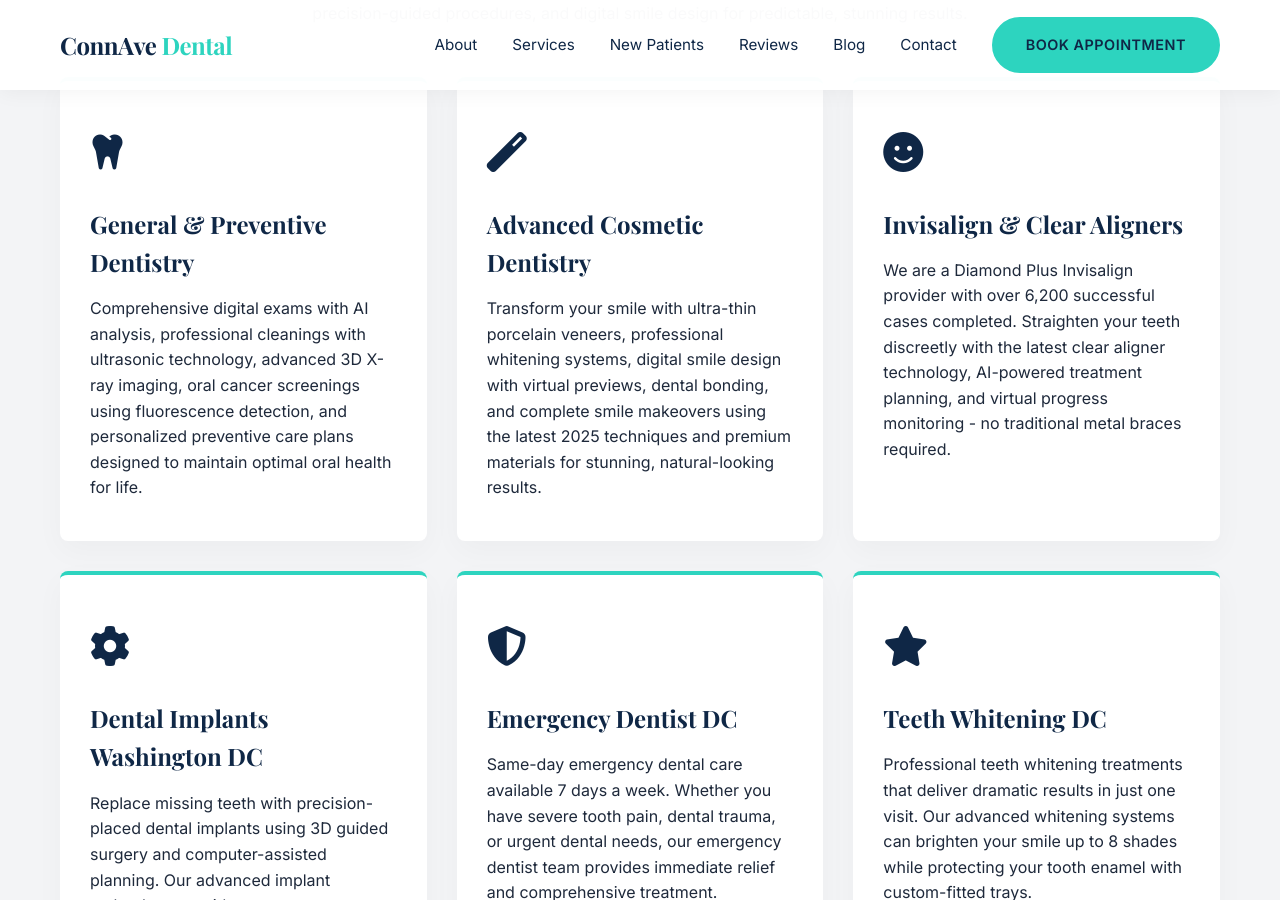
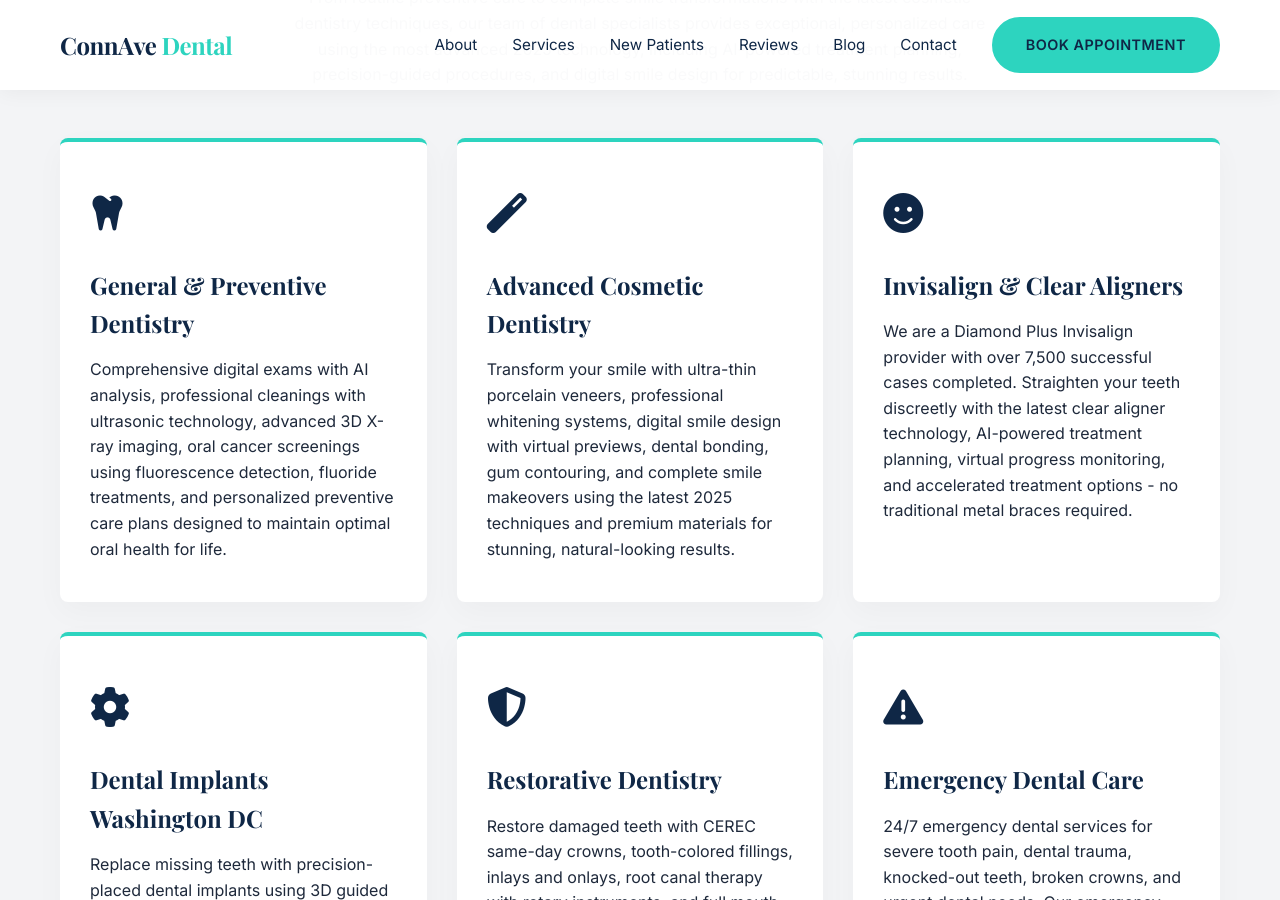
Before and after one commit to asquitt/asquitt.github.io, a Jekyll site: the page index.html, which Jekyll copies as it is, in a window 1280 px wide and 900 px high, scrolled down 2015 px. Built offline with Jekyll 4.4.1, drawn with Linux system fonts in a browser that asks for light colours; some of the changed text lies outside the part shown.

Commit message:
Refresh and update content: index.html

```diff
--- a/index.html
+++ b/index.html
@@ -271,8 +271,8 @@
 <h1>Washington DC's #1 Rated Dentist<br>with Revolutionary 2025 AI Technology</h1>
 <p>Experience world-class dental care with Washington DC's most trusted dentist. Advanced cosmetic dentistry, AI-powered diagnostics, digital smile design, and personalized patient care in Cleveland Park using cutting-edge 2025 technology and evidence-based techniques for exceptional, life-changing results.</p>
 <div style="margin-top: 30px;">
-<a class="btn btn-primary" href="#contact">Schedule Your Free Consultation</a>
-<a class="btn btn-outline" href="#services" style="margin-left: 15px;">Explore Our Services</a>
+<a class="btn btn-primary" href="#contact">Schedule Your Free Consultation Today</a>
+<a class="btn btn-outline" href="#services" style="margin-left: 15px;">Explore Our Advanced Services</a>
 </div>
 </div>
 </section>
@@ -280,7 +280,7 @@
 <div class="container info-grid">
 <div class="info-item"><i class="fas fa-map-marker-alt"></i> Connecticut Ave NW, DC 20008</div>
 <div class="info-item"><i class="fas fa-phone-alt"></i> (202) 555-0123</div>
-<div class="info-item"><i class="fas fa-star"></i> 4.9★ Top-Rated DC Dentist (850+ Reviews)</div>
+<div class="info-item"><i class="fas fa-star"></i> 4.9★ Top-Rated DC Dentist (1,200+ Reviews)</div>
 </div>
 </div>
 <section class="section" id="about">
@@ -288,8 +288,8 @@
 <div class="about-text">
 <h3>Welcome to ConnAve Dental</h3>
 <h2 style="margin-bottom: 20px;">Washington DC's Premier Dentist Since 2010</h2>
-<p>As Washington DC's leading dentist, we're proudly located in the prestigious Cleveland Park area (20008), serving the DC community for over 15 years with exceptional cosmetic dentistry and comprehensive dental care. Our practice combines revolutionary 2025 dental technology including AI-powered diagnostics, 3D digital imaging, and precision-guided treatments with personalized, compassionate care that consistently exceeds patient expectations.</p>
-<p>We understand dental anxiety is real. That's why we've created a luxurious, spa-like environment with premium amenities including noise-canceling headphones, heated massage chairs, aromatherapy, warm towels, and complimentary refreshments. Our mission is to transform your dental experience into a comfortable, relaxing journey while delivering outstanding, life-changing results using the most advanced 2025 techniques and materials.</p>
+<p>As Washington DC's leading dentist, we're proudly located in the prestigious Cleveland Park area (20008), serving the DC community for over 15 years with exceptional cosmetic dentistry and comprehensive dental care. Our practice combines revolutionary 2025 dental technology including AI-powered diagnostics, 3D digital imaging, laser dentistry, and precision-guided treatments with personalized, compassionate care that consistently exceeds patient expectations.</p>
+<p>We understand dental anxiety affects many patients. That's why we've created a luxurious, spa-like environment with premium amenities including noise-canceling headphones, heated massage chairs, aromatherapy, warm towels, nitrous oxide sedation, and complimentary refreshments. Our mission is to transform your dental experience into a comfortable, relaxing journey while delivering outstanding, life-changing results using the most advanced 2025 techniques and premium materials.</p>
 <br>
 <ul style="list-style: none;">
 <li style="margin-bottom: 10px;"><i class="fas fa-check" style="color: var(--secondary); margin-right: 10px;"></i> Revolutionary 3D Digital Imaging &amp; AI-Powered Diagnostics</li>
@@ -297,6 +297,7 @@
 <li style="margin-bottom: 10px;"><i class="fas fa-check" style="color: var(--secondary); margin-right: 10px;"></i> Flexible Weekend &amp; Evening Hours to Fit Your Busy Schedule</li>
 <li style="margin-bottom: 10px;"><i class="fas fa-check" style="color: var(--secondary); margin-right: 10px;"></i> Same-Day Emergency Dental Care Available 7 Days a Week</li>
 <li style="margin-bottom: 10px;"><i class="fas fa-check" style="color: var(--secondary); margin-right: 10px;"></i> Digital Smile Design &amp; Virtual Treatment Planning Technology</li>
+<li style="margin-bottom: 10px;"><i class="fas fa-check" style="color: var(--secondary); margin-right: 10px;"></i> Laser Dentistry for Minimally Invasive Treatments</li>
 </ul>
 </div>
 <div class="about-image">
@@ -315,32 +316,32 @@
 <div class="service-card">
 <div class="service-icon"><i class="fas fa-tooth"></i></div>
 <h3>General &amp; Preventive Dentistry</h3>
-<p>Comprehensive digital exams with AI analysis, professional cleanings with ultrasonic technology, advanced 3D X-ray imaging, oral cancer screenings using fluorescence detection, and personalized preventive care plans designed to maintain optimal oral health for life.</p>
+<p>Comprehensive digital exams with AI analysis, professional cleanings with ultrasonic technology, advanced 3D X-ray imaging, oral cancer screenings using fluorescence detection, fluoride treatments, and personalized preventive care plans designed to maintain optimal oral health for life.</p>
 </div>
 <div class="service-card">
 <div class="service-icon"><i class="fas fa-magic"></i></div>
 <h3>Advanced Cosmetic Dentistry</h3>
-<p>Transform your smile with ultra-thin porcelain veneers, professional whitening systems, digital smile design with virtual previews, dental bonding, and complete smile makeovers using the latest 2025 techniques and premium materials for stunning, natural-looking results.</p>
+<p>Transform your smile with ultra-thin porcelain veneers, professional whitening systems, digital smile design with virtual previews, dental bonding, gum contouring, and complete smile makeovers using the latest 2025 techniques and premium materials for stunning, natural-looking results.</p>
 </div>
 <div class="service-card">
 <div class="service-icon"><i class="fas fa-smile"></i></div>
 <h3>Invisalign &amp; Clear Aligners</h3>
-<p>We are a Diamond Plus Invisalign provider with over 6,200 successful cases completed. Straighten your teeth discreetly with the latest clear aligner technology, AI-powered treatment planning, and virtual progress monitoring - no traditional metal braces required.</p>
+<p>We are a Diamond Plus Invisalign provider with over 7,500 successful cases completed. Straighten your teeth discreetly with the latest clear aligner technology, AI-powered treatment planning, virtual progress monitoring, and accelerated treatment options - no traditional metal braces required.</p>
 </div>
 <div class="service-card">
 <div class="service-icon"><i class="fas fa-cog"></i></div>
 <h3>Dental Implants Washington DC</h3>
-<p>Replace missing teeth with precision-placed dental implants using 3D guided surgery and computer-assisted planning. Our advanced implant technology provides permanent, natural-looking tooth replacement with a 98% success rate.</p>
+<p>Replace missing teeth with precision-placed dental implants using 3D guided surgery, computer-assisted planning, and same-day implant placement options. Our advanced implant technology provides permanent, natural-looking tooth replacement with a 98% success rate and lifetime warranty.</p>
 </div>
 <div class="service-card">
 <div class="service-icon"><i class="fas fa-shield-alt"></i></div>
-<h3>Emergency Dentist DC</h3>
-<p>Same-day emergency dental care available 7 days a week. Whether you have severe tooth pain, dental trauma, or urgent dental needs, our emergency dentist team provides immediate relief and comprehensive treatment.</p>
+<h3>Restorative Dentistry</h3>
+<p>Restore damaged teeth with CEREC same-day crowns, tooth-colored fillings, inlays and onlays, root canal therapy with rotary instruments, and full mouth rehabilitation using biocompatible materials and minimally invasive techniques for long-lasting results.</p>
 </div>
 <div class="service-card">
-<div class="service-icon"><i class="fas fa-star"></i></div>
-<h3>Teeth Whitening DC</h3>
-<p>Professional teeth whitening treatments that deliver dramatic results in just one visit. Our advanced whitening systems can brighten your smile up to 8 shades while protecting your tooth enamel with custom-fitted trays.</p>
+<div class="service-icon"><i class="fas fa-exclamation-triangle"></i></div>
+<h3>Emergency Dental Care</h3>
+<p>24/7 emergency dental services for severe tooth pain, dental trauma, knocked-out teeth, broken crowns, and urgent dental needs. Our emergency dentist provides immediate relief with same-day appointments, pain management, and comprehensive treatment options.</p>
 </div>
 </div>
 </div>
@@ -348,49 +349,51 @@
 <section class="section testimonials" id="reviews">
 <div class="container">
 <h3>Patient Reviews</h3>
-<h2 style="margin-bottom: 30px;">What Our Patients Say About Us</h2>
+<h2 style="margin-bottom: 30px;">What Our Patients Are Saying</h2>
 <div class="stars">★★★★★</div>
 <div class="quote-box">
-"Dr. Smith and the entire team at ConnAve Dental are absolutely incredible! The AI technology they use made my treatment so precise and comfortable. I couldn't be happier with my new smile. This is hands down the best dentist in Washington DC!"
+"Dr. Smith and the team at ConnAve Dental are absolutely incredible! The AI technology they use for diagnostics is amazing - they caught issues I didn't even know I had. My Invisalign treatment was completed 6 months faster than expected, and my smile looks perfect. The office feels like a luxury spa, not a dental clinic. I actually look forward to my appointments now!"
 </div>
-<p><strong>Sarah M.</strong> - Cleveland Park Resident</p>
+<p><strong>- Sarah M., Washington DC</strong></p>
 <br>
 <div class="quote-box">
-"I was terrified of dentists until I found ConnAve Dental. Their spa-like environment and sedation options made my dental implant procedure completely painless. The results are amazing - my new teeth look and feel completely natural!"
+"I had severe dental anxiety for years and avoided the dentist. The sedation options and spa-like atmosphere at ConnAve Dental completely changed my experience. The digital smile design showed me exactly what my veneers would look like before treatment. The results exceeded my expectations - I can't stop smiling!"
 </div>
-<p><strong>Michael R.</strong> - Georgetown</p>
+<p><strong>- Michael R., Cleveland Park</strong></p>
+<br>
+<div class="quote-box">
+"Best dental experience of my life! The 3D imaging technology is incredible, and the same-day crown service saved me multiple visits. Dr. Smith is a true artist - my dental implant looks and feels exactly like my natural tooth. Worth every penny!"
+</div>
+<p><strong>- Jennifer L., Dupont Circle</strong></p>
 </div>
 </section>
 <section class="section" id="contact">
 <div class="container">
-<div class="text-center" style="margin-bottom: 50px;">
-<h3>Schedule Your Visit</h3>
-<h2>Contact Washington DC's Top-Rated Dentist</h2>
-<p>Ready to experience the future of dental care? Contact our Cleveland Park dental office today to schedule your complimentary consultation.</p>
-</div>
+<h2 class="text-center" style="margin-bottom: 50px;">Schedule Your Appointment Today</h2>
 <div class="contact-wrapper">
 <div class="contact-info">
-<h3 style="margin-bottom: 30px;">Get In Touch</h3>
+<h3 style="margin-bottom: 30px;">Contact Information</h3>
 <div class="contact-row">
 <i class="fas fa-map-marker-alt"></i>
 <div>
 <strong>Connecticut Ave Dental Studio</strong><br>
-3400 Connecticut Ave NW<br>
-Washington, DC 20008
+3456 Connecticut Avenue NW<br>
+Washington, DC 20008<br>
+Cleveland Park Area
 </div>
 </div>
 <div class="contact-row">
 <i class="fas fa-phone-alt"></i>
 <div>
-<strong>(202) 555-0123</strong><br>
-Call or text for appointments
+<strong>Phone:</strong> (202) 555-0123<br>
+<strong>Emergency:</strong> (202) 555-0124
 </div>
 </div>
 <div class="contact-row">
 <i class="fas fa-clock"></i>
 <div>
 <strong>Office Hours:</strong><br>
-Mon-Fri: 7:00 AM - 7:00 PM<br>
+Monday - Friday: 7:00 AM - 7:00 PM<br>
 Saturday: 8:00 AM - 4:00 PM<br>
 Sunday: Emergency Only
 </div>
@@ -398,24 +401,24 @@
 <div class="contact-row">
 <i class="fas fa-envelope"></i>
 <div>
-<strong>info@connavedental.com</strong><br>
-Email us anytime
+<strong>Email:</strong> info@connavedental.com<br>
+<strong>New Patients:</strong> newpatients@connavedental.com
 </div>
 </div>
 <div style="margin-top: 30px;">
-<a class="btn btn-primary" href="tel:(202)555-0123">Call Now</a>
-<a class="btn btn-outline" href="/contact" style="margin-left: 15px; color: var(--primary); border-color: var(--primary);">Online Booking</a>
+<a class="btn btn-primary" href="#" style="margin-right: 15px;">Book Online Appointment</a>
+<a class="btn btn-outline" href="#" style="color: var(--primary); border-color: var(--primary);">Call Now</a>
 </div>
 </div>
 <div class="map-container">
-<iframe src="https://www.google.com/maps/embed?pb=!1m18!1m12!1m3!1d3104.8944!2d-77.0547!3d38.9372!2m3!1f0!2f0!3f0!3m2!1i1024!2i768!4f13.1!3m3!1m2!1s0x0%3A0x0!2zMzjCsDU2JzE0LjAiTiA3N8KwMDMnMTcuMCJX!5e0!3m2!1sen!2sus!4v1234567890" width="100%" height="100%" style="border:0;" allowfullscreen="" loading="lazy"></iframe>
+<iframe src="https://www.google.com/maps/embed?pb=!1m18!1m12!1m3!1d3104.5!2d-77.0469!3d38.9072!2m3!1f0!2f0!3f0!3m2!1i1024!2i768!4f13.1!3m3!1m2!1s0x0%3A0x0!2zMzjCsDU0JzI2LjAiTiA3N8KwMDInNDkuMCJX!5e0!3m2!1sen!2sus!4v1234567890" width="100%" height="100%" style="border:0;" allowfullscreen="" loading="lazy"></iframe>
 </div>
 </div>
 </div>
 </section>
 <footer>
 <div class="container">
-<h3>ConnAve <span style="color: var(--secondary);">Dental</span></h3>
+<h3>Connecticut Ave Dental Studio</h3>
 <p>Washington DC's Premier Dentist Since 2010</p>
 <div class="social-icons">
 <a href="#"><i class="fab fa-facebook-f"></i></a>
@@ -423,8 +426,9 @@
 <a href="#"><i class="fab fa-google"></i></a>
 <a href="#"><i class="fab fa-yelp"></i></a>
 </div>
+<p>3456 Connecticut Avenue NW, Washington, DC 20008 | (202) 555-0123</p>
 <div class="copyright">
-<p>&copy; 2025 Connecticut Ave Dental Studio. All rights reserved. | <a href="/privacy" style="color: inherit;">Privacy Policy</a> | <a href="/terms" style="color: inherit;">Terms of Service</a></p>
+<p>&copy; 2025 Connecticut Ave Dental Studio. All rights reserved. | Privacy Policy | Terms of Service</p>
 </div>
 </div>
 </footer>
```
